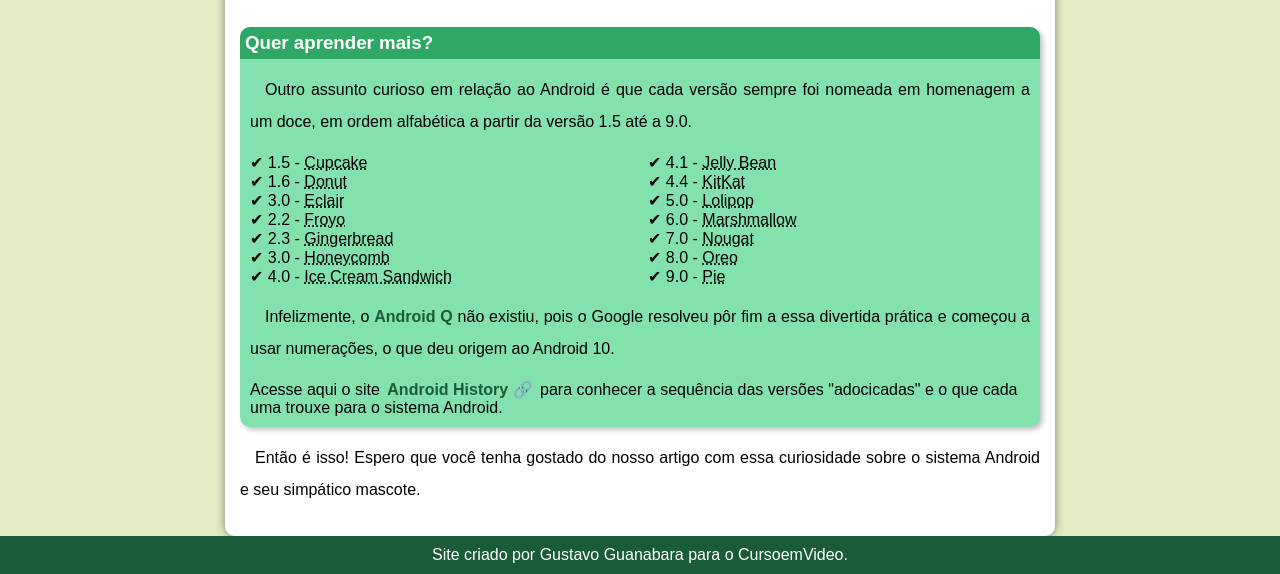
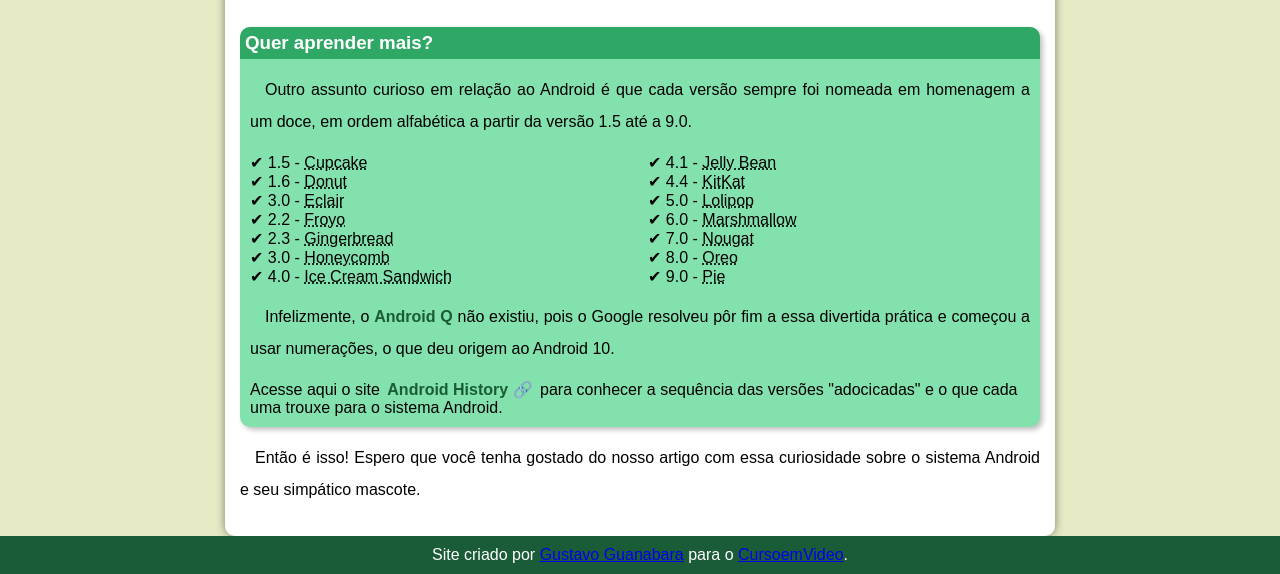
Before and after one commit to louisemoana/projeto-android, a plain HTML site: page index.html in a window 1280 px wide. Shown: the part 2041-2615 px from the top of the page. Drawn offline with Linux system fonts and the light colour scheme.

Commit message:
Update index.html

```diff
--- a/index.html
+++ b/index.html
@@ -97,6 +97,6 @@
             </p>
         </article>
     </main>
-    <footer>Site criado por Gustavo Guanabara para o CursoemVideo.</footer>
+    <footer>Site criado por <a href="https://github.com/gustavoguanabara">Gustavo Guanabara</a> para o <a href="https://www.cursoemvideo.com/">CursoemVideo</a>.</footer>
 </body>
 </html>
```
